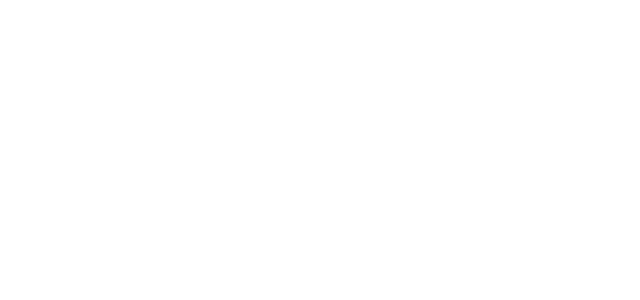
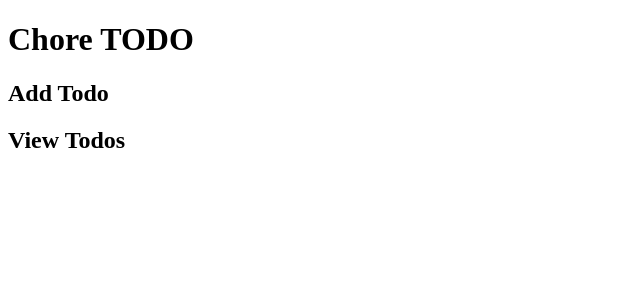
Before and after one commit to tsuyukimakoto/chore_react_with_hooks, a React app: page / in a window 1280 px wide. Shown: the top 300 px of the page, without its empty margins (0-640 px from the left). Built offline with nearby package versions, Linux system fonts and the light colour scheme.

Commit message:
initial html

```diff
--- a/src/App.tsx
+++ b/src/App.tsx
@@ -1,9 +1,21 @@
 import * as React from 'react'
-
 import { render } from 'react-dom'
 
 const App = () => (
-    <div />
+<div>
+    <h1>Chore TODO</h1>
+    <div>
+        <div>
+            <h2>Add Todo</h2>
+        </div>
+        <div>
+            <h2>View Todos</h2>
+        </div>
+    </div>
+</div>
 )
 
-render(<App />, document.getElementById('app'))
+render(
+  <App />,
+  document.getElementById('app') as HTMLElement
+);
```
